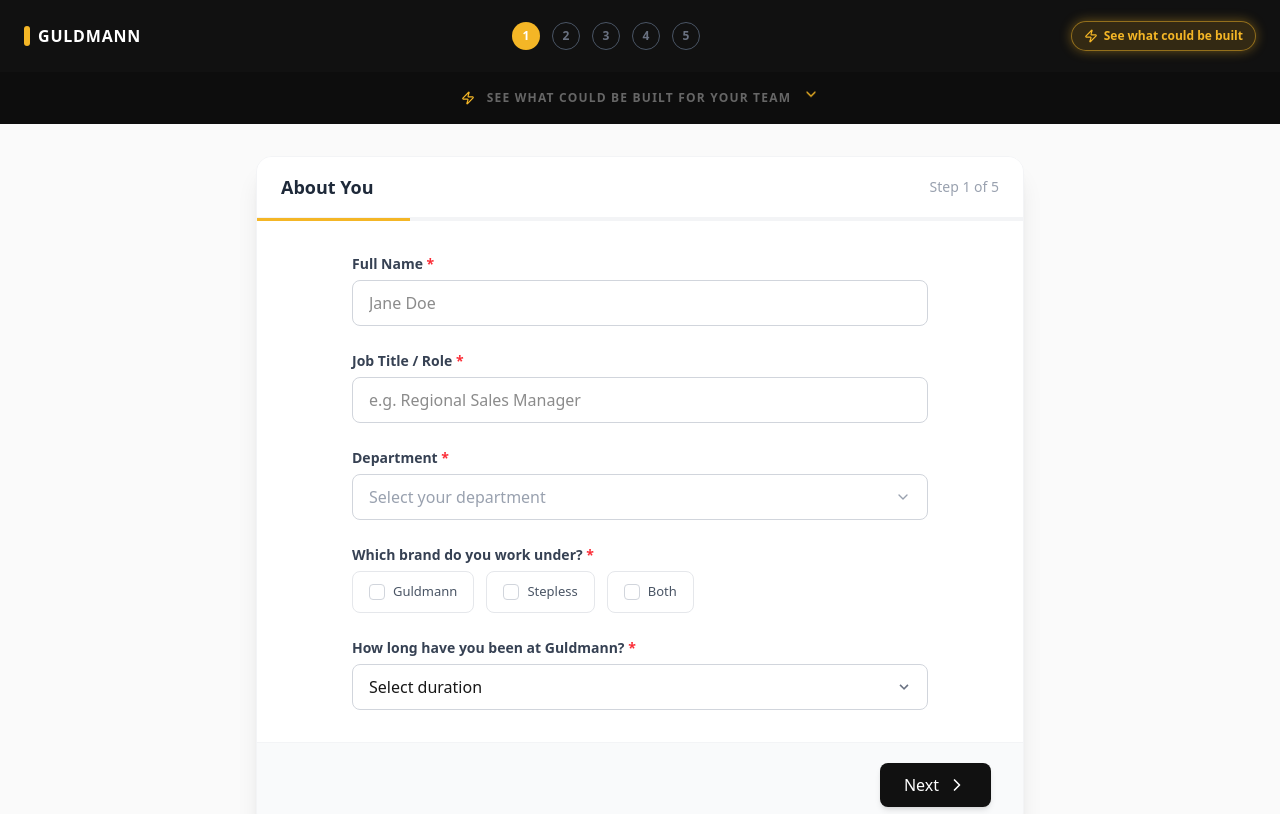
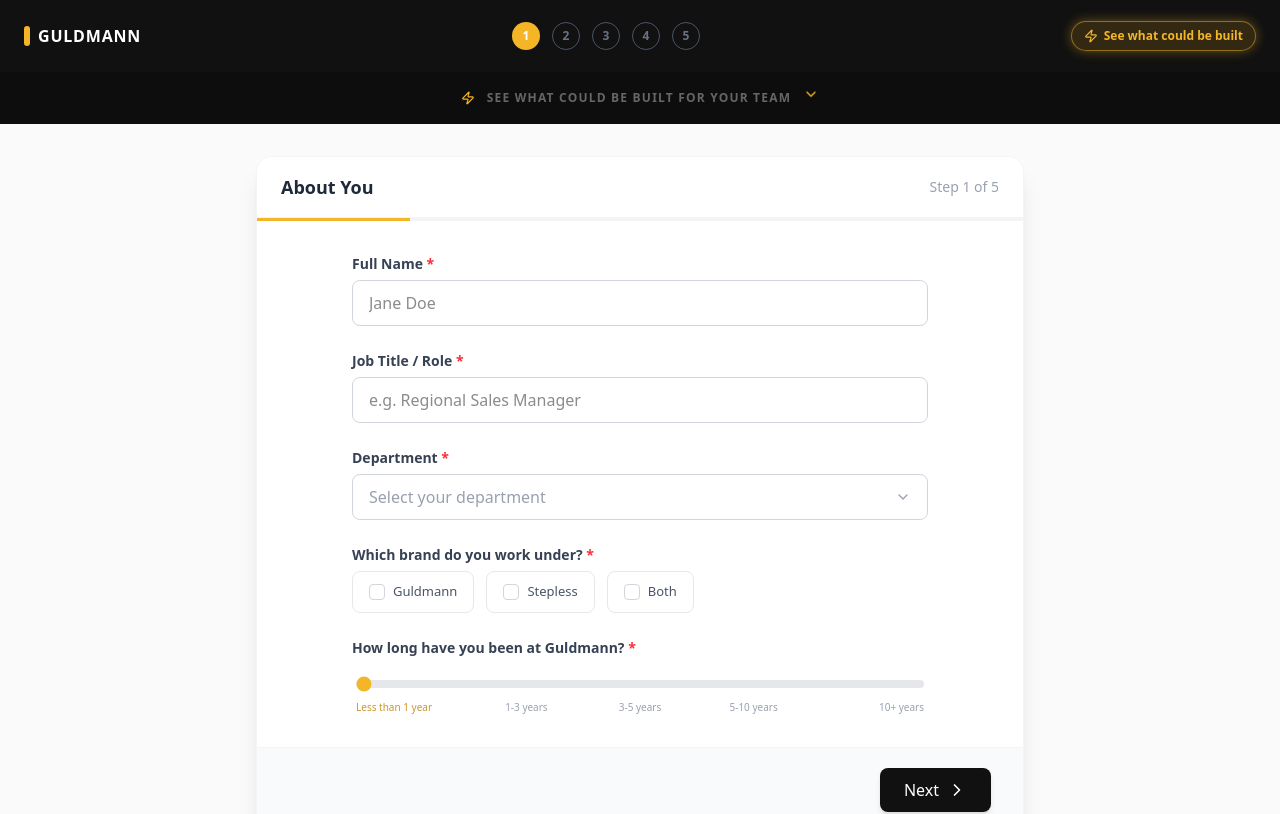
Before and after one commit to JoshOsborne1/josho-portfolio, a Next.js app: page /form in a window 1280 px wide. Shown: the top 814 px of the page. Built offline with nearby package versions, Linux system fonts and the light colour scheme.

Commit message:
feat: tenure slider with yellow fill and label highlights

```diff
--- a/src/app/form/page.tsx
+++ b/src/app/form/page.tsx
@@ -843,28 +843,42 @@
                         </div>
                       </div>
 
-                      <div className="space-y-1.5">
-                        <label htmlFor="tenure" className="block text-[14px] font-semibold text-gray-700">How long have you been at Guldmann? <span className="text-red-500">*</span></label>
-                        <div className="relative">
-                          <select
-                            id="tenure"
-                            value={formData.tenure}
-                            onChange={e => setFormData({...formData, tenure: e.target.value})}
-                            className="w-full px-4 py-2.5 rounded-lg border border-gray-300 focus:border-[#F4B626] focus:ring-1 focus:ring-[#F4B626] outline-none transition-all appearance-none bg-white"
-                          >
-                            <option value="" disabled>Select duration</option>
-                            <option value="Less than 1 year">Less than 1 year</option>
-                            <option value="1-3 years">1-3 years</option>
-                            <option value="3-5 years">3-5 years</option>
-                            <option value="5-10 years">5-10 years</option>
-                            <option value="10+ years">10+ years</option>
-                          </select>
-                          <div className="pointer-events-none absolute inset-y-0 right-0 flex items-center px-4 text-gray-500">
-                            <svg className="h-4 w-4 fill-current" xmlns="http://www.w3.org/2000/svg" viewBox="0 0 20 20">
-                              <path d="M9.293 12.95l.707.707L15.657 8l-1.414-1.414L10 10.828 5.757 6.586 4.343 8z" />
-                            </svg>
-                          </div>
+                      <div className="space-y-3">
+                        <div className="flex items-center justify-between">
+                          <label className="block text-[14px] font-semibold text-gray-700">How long have you been at Guldmann? <span className="text-red-500">*</span></label>
+                          {formData.tenure && (
+                            <span className="text-[13px] font-semibold text-[#cd962b] bg-[#F4B626]/10 px-2.5 py-0.5 rounded-full">{formData.tenure}</span>
+                          )}
                         </div>
+                        {(() => {
+                          const tenureOptions = ['Less than 1 year', '1-3 years', '3-5 years', '5-10 years', '10+ years'];
+                          const idx = tenureOptions.indexOf(formData.tenure);
+                          const sliderVal = idx === -1 ? 0 : idx;
+                          return (
+                            <div className="px-1">
+                              <input
+                                type="range"
+                                min={0}
+                                max={4}
+                                step={1}
+                                value={sliderVal}
+                                onChange={e => setFormData({...formData, tenure: tenureOptions[Number(e.target.value)]})}
+                                className="w-full h-2 rounded-full appearance-none cursor-pointer"
+                                style={{
+                                  background: `linear-gradient(to right, #F4B626 0%, #F4B626 ${sliderVal * 25}%, #e5e7eb ${sliderVal * 25}%, #e5e7eb 100%)`,
+                                  accentColor: '#F4B626',
+                                }}
+                              />
+                              <div className="flex justify-between mt-1.5">
+                                {tenureOptions.map((opt, i) => (
+                                  <span key={opt} className={`text-[10px] font-medium transition-colors ${i === sliderVal ? 'text-[#cd962b]' : 'text-gray-400'}`} style={{ width: '20%', textAlign: i === 0 ? 'left' : i === 4 ? 'right' : 'center' }}>
+                                    {opt}
+                                  </span>
+                                ))}
+                              </div>
+                            </div>
+                          );
+                        })()}
                       </div>
                     </div>
                   )}
```
